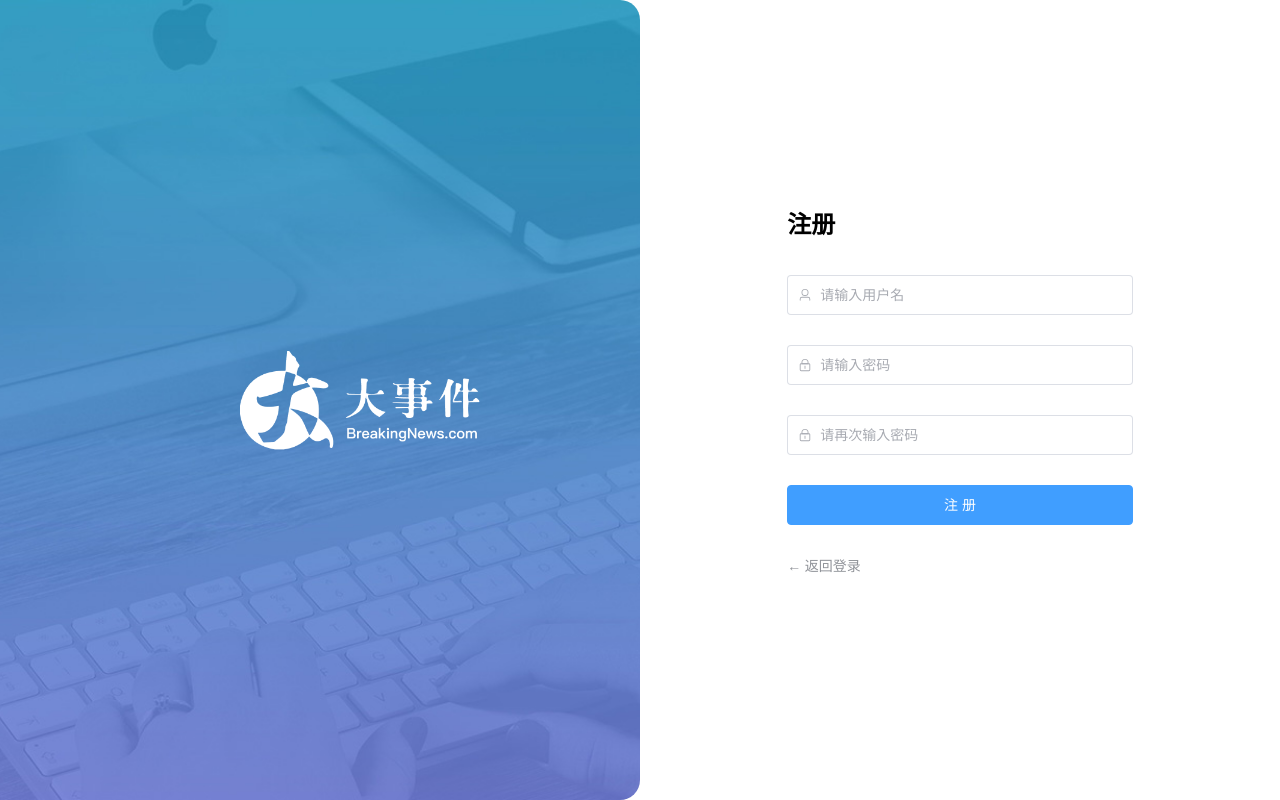
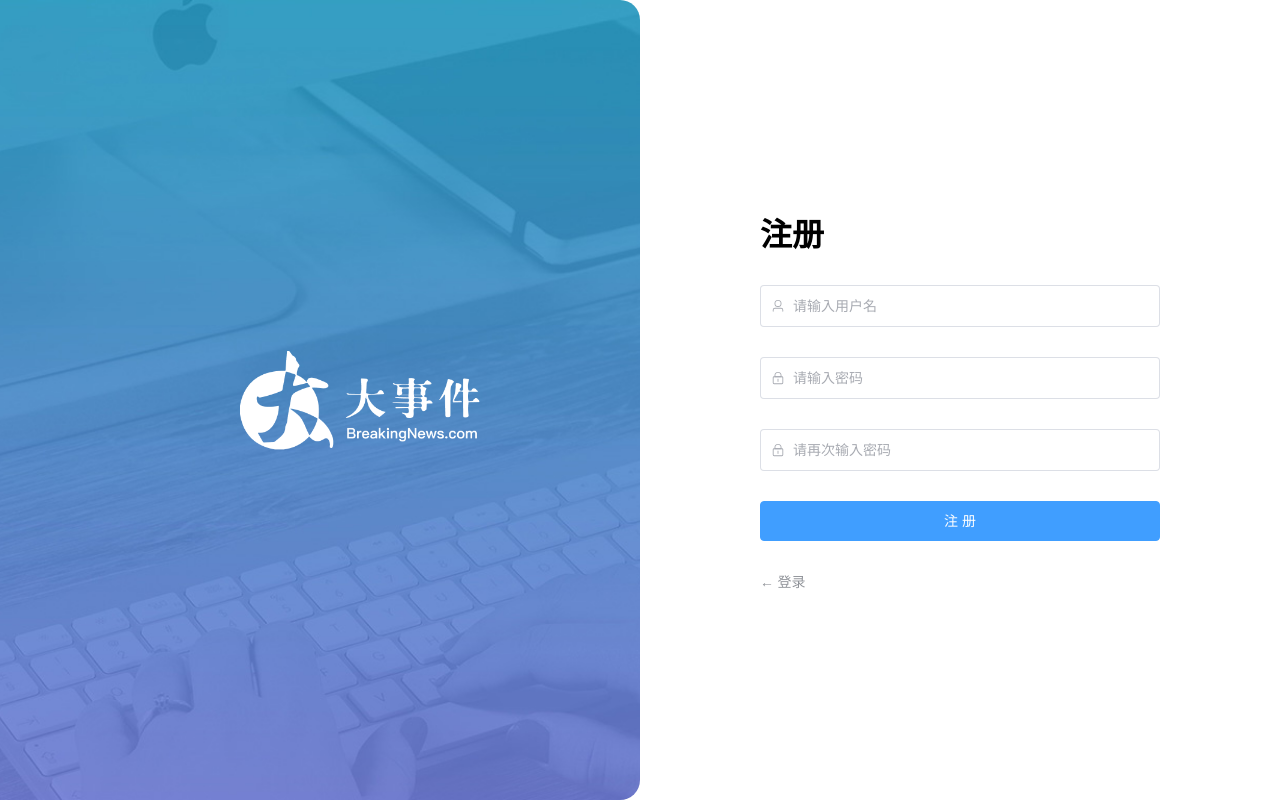
Before and after one commit to brokenship89/big-events, a Vue app: page /login in a window 1280 px wide. Built offline with nearby package versions, Linux system fonts and the light colour scheme.

Commit message:
注册登录校验实现

```diff
--- /dev/null
+++ b/src/api/user.js
@@ -0,0 +1,6 @@
+import request from '@/utils/request'
+
+export const userRegisterService = ({ username, password, repassword }) =>
+  request.post('/api/reg', { username, password, repassword })
+export const userLoginService = ({ username, password }) =>
+  request.post('/api/login', { username, password })
--- a/src/router/index.js
+++ b/src/router/index.js
@@ -4,7 +4,6 @@ const router = createRouter({
   history: createWebHistory(import.meta.env.BASE_URL),
   routes: [
     { path: '/login', component: () => import('@/views/login/LoginPage.vue') },
-    { path: '/test', component: () => import('@/views/testPage.vue') },
     {
       path: '/',
       component: () => import('@/views/layout/LayoutContainer.vue'),
--- a/src/views/login/LoginPage.vue
+++ b/src/views/login/LoginPage.vue
@@ -1,33 +1,104 @@
 <script setup>
 import { User, Lock } from '@element-plus/icons-vue'
-import { ref } from 'vue'
+import { ref, watch } from 'vue'
+import { userRegisterService } from '@/api/user.js'
+import { userLoginService } from '@/api/user.js'
+import { useUserStore } from '@/stores/index'
+import { useRouter } from 'vue-router'
+const form = ref()
 const isRegister = ref(true)
+const formModel = ref({
+  username: '',
+  password: '',
+  repassword: ''
+})
+const rules = {
+  username: [
+    { required: true, message: '请输入用户名', trigger: 'blur' },
+    { min: 5, max: 10, message: '用户名必须是5-10位的字符', trigger: 'blur' }
+  ],
+  password: [
+    { required: true, message: '请输入密码', trigger: 'blur' },
+    {
+      pattern: /^\S{6,15}$/,
+      message: '密码必须是6-15位的非空字符',
+      trigger: 'blur'
+    }
+  ],
+  repassword: [
+    { required: true, message: '请再次输入密码', trigger: 'blur' },
+    {
+      validator: (rule, value, callback) => {
+        if (value !== formModel.value.password) {
+          callback(new Error('两次输入密码不一致!'))
+        } else {
+          callback()
+        }
+      },
+      trigger: 'blur'
+    }
+  ]
+}
+const register = async () => {
+  await form.value.validate()
+  await userRegisterService(formModel.value)
+  ElMessage.success('注册成功')
+  isRegister.value = false
+}
+const router = useRouter()
+const userStore = useUserStore()
+const login = async () => {
+  await form.value.validate()
+  const res = await userLoginService(formModel.value)
+  ElMessage.success('登录成功')
+  userStore.setToken(res.data.token)
+  router.push('/')
+}
+watch(isRegister, () => {
+  formModel.value = {
+    username: '',
+    password: '',
+    repassword: ''
+  }
+})
 </script>
 
 <template>
   <div class="container">
     <div class="bg"></div>
     <div class="login-page">
-      <div class="form">
-        <h1>{{ isRegister ? '注册' : '登录' }}</h1>
-        <el-input type="text" :prefix-icon="User" placeholder="请输入用户名" />
+      <!-- 登录表单 -->
+      <el-form
+        v-if="!isRegister"
+        ref="form"
+        class="form"
+        :model="formModel"
+        :rules="rules"
+      >
+        <h1>登录</h1>
+        <el-form-item prop="username">
+          <el-input
+            type="text"
+            :prefix-icon="User"
+            placeholder="请输入用户名"
+            v-model="formModel.username"
+          />
+        </el-form-item>
+        <el-form-item prop="password">
           <el-input
             type="password"
             :prefix-icon="Lock"
             placeholder="请输入密码"
+            v-model="formModel.password"
           />
-        <el-input
-          v-if="isRegister"
-          type="password"
-          :prefix-icon="Lock"
-          placeholder="请再次输入密码"
-        />
-        <div class="flex" v-else>
-          <el-checkbox>记住我</el-checkbox>
-          <el-link type="primary" underline="never">忘记密码？</el-link>
-        </div>
-        <el-button class="button" type="primary" auto-insert-space>
-          {{ isRegister ? '注册' : '登录' }}
+        </el-form-item>
+        <el-button
+          @click="login"
+          class="button"
+          type="primary"
+          auto-insert-space
+        >
+          登录
         </el-button>
         <div class="link">
           <el-link
@@ -35,10 +106,55 @@ const isRegister = ref(true)
             underline="never"
             @click="isRegister = !isRegister"
           >
-            {{ isRegister ? '← 返回登录' : '注册 →' }}
+            注册 →
           </el-link>
         </div>
+      </el-form>
+      <!-- 注册表单 -->
+      <el-form v-else class="form" ref="form" :model="formModel" :rules="rules">
+        <h1>注册</h1>
+        <el-form-item prop="username">
+          <el-input
+            type="text"
+            :prefix-icon="User"
+            placeholder="请输入用户名"
+            v-model="formModel.username"
+          />
+        </el-form-item>
+        <el-form-item prop="password">
+          <el-input
+            type="password"
+            :prefix-icon="Lock"
+            placeholder="请输入密码"
+            v-model="formModel.password"
+          />
+        </el-form-item>
+        <el-form-item prop="repassword">
+          <el-input
+            type="password"
+            :prefix-icon="Lock"
+            placeholder="请再次输入密码"
+            v-model="formModel.repassword"
+          />
+        </el-form-item>
+        <el-button
+          @click="register"
+          class="button"
+          type="primary"
+          auto-insert-space
+        >
+          注册
+        </el-button>
+        <div class="link">
+          <el-link
+            type="info"
+            underline="never"
+            @click="isRegister = !isRegister"
+          >
+            ← 登录
+          </el-link>
         </div>
+      </el-form>
     </div>
   </div>
 </template>
@@ -46,10 +162,9 @@ const isRegister = ref(true)
 <style lang="scss" scoped>
 .container {
   display: flex;
-  flex-direction: row;
+  flex-direction: row; /* 确保子元素水平排列 */
   height: 100vh;
-  background: #fff;
-}
+  background-color: #fff;
   .bg {
     flex: 1;
     background:
@@ -58,54 +173,49 @@ const isRegister = ref(true)
     border-radius: 0 20px 20px 0;
   }
   .login-page {
+    display: flex;
     flex: 1;
-  display: flex;
     justify-content: center; /* 水平居中 */
     align-items: center; /* 垂直居中 */
+  }
+  ::v-deep(.el-form-item) {
+    margin-bottom: 0; /* 去掉默认的下边距 */
+  }
+  ::v-deep(.el-input__inner) {
+    height: 40px; /* 设置输入框高度 */
+    line-height: 40px; /* 确保文字垂直居中 */
+  }
+  ::v-deep(.el-button) {
+    height: 40px; /* 设置输入框高度 */
+    line-height: 40px; /* 确保文字垂直居中 */
   }
   .form {
     display: flex;
     flex-direction: column;
-  justify-content: center; /* 水平居中 */
-  align-items: center; /* 垂直居中 */
-  // padding: 20px;
-  width: 60%;
-  border-radius: 20px;
-  gap: 30px;
-  > * {
-    width: 90%; /* 子元素宽度占满父容器 */
-    height: 40px; /* 子元素高度统一为 50px */
-  }
+    justify-content: center;
+    user-select: none;
+    width: 50vh;
+    gap: 30px; /* 控制子元素之间的间距 */
   }
   h1 {
-  margin: 0; /* 去掉默认外边距 */
-  font-size: 24px;
-  line-height: 40px;
-  display: inline-block;
+    margin: 0;
   }
-.link {
-  text-align: left;
+  .button {
+    width: 100%;
   }
   .flex {
+    width: 100%;
     display: flex;
-  flex-direction: row;
     justify-content: space-between;
     align-items: center; /* 垂直居中 */
   }
-
+}
 @media (max-width: 768px) {
   .container {
-    display: flex;
     flex-direction: column;
-  }
     .bg {
       border-radius: 0px;
     }
-  .form {
-    width: 90%;
-    max-width: 400px; /* 限制最大宽度 */
-    padding: 15px;
-    gap: 15px; /* 减少间距 */
   }
 }
 </style>
--- a/src/views/testPage.vue
+++ /dev/null
@@ -1,43 +0,0 @@
-<template>
-  <div class="container">
-    <div class="bg">1</div>
-    <div class="login-form">2</div>
-  </div>
-</template>
-
-<style scoped>
-.container {
-  display: flex;
-  border: 1px solid #000;
-  height: 100vh;
-}
-
-/* 子元素默认左右均分 */
-.container div {
-  flex: 1;
-}
-
-/* 左侧背景样式 */
-.bg {
-  height: 100vh;
-  background-color: #eee;
-}
-
-/* 右侧登录表单样式 */
-.login-form {
-  background: #111;
-}
-
-/* 媒体查询：当屏幕宽度小于 768px 时，改为上下布局 */
-@media (max-width: 768px) {
-  .container {
-    flex-direction: column; /* 改为上下排列 */
-  }
-  .bg {
-    height: 50vh; /* 调整高度 */
-  }
-  .login-form {
-    height: 50vh; /* 调整高度 */
-  }
-}
-</style>
```
Lines whose indentation alone changed are shown as unchanged.
